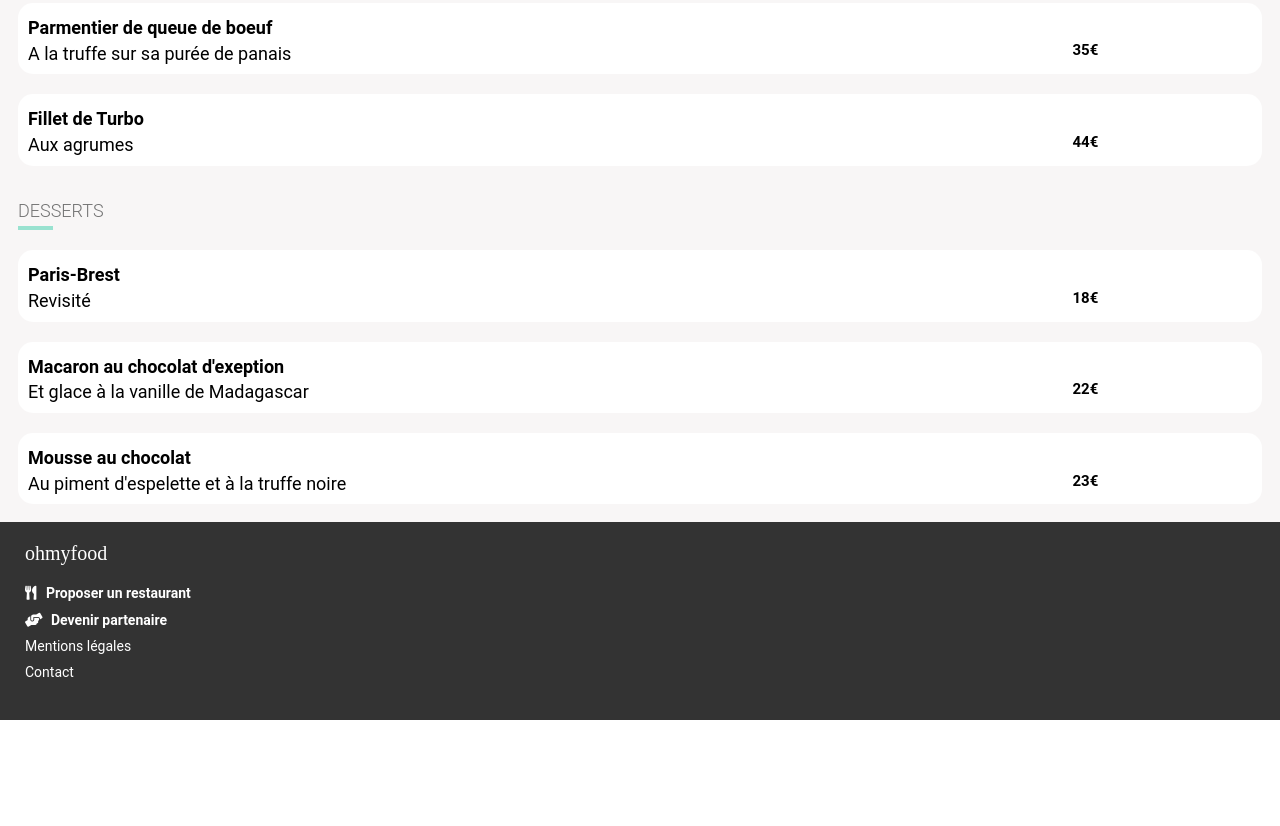
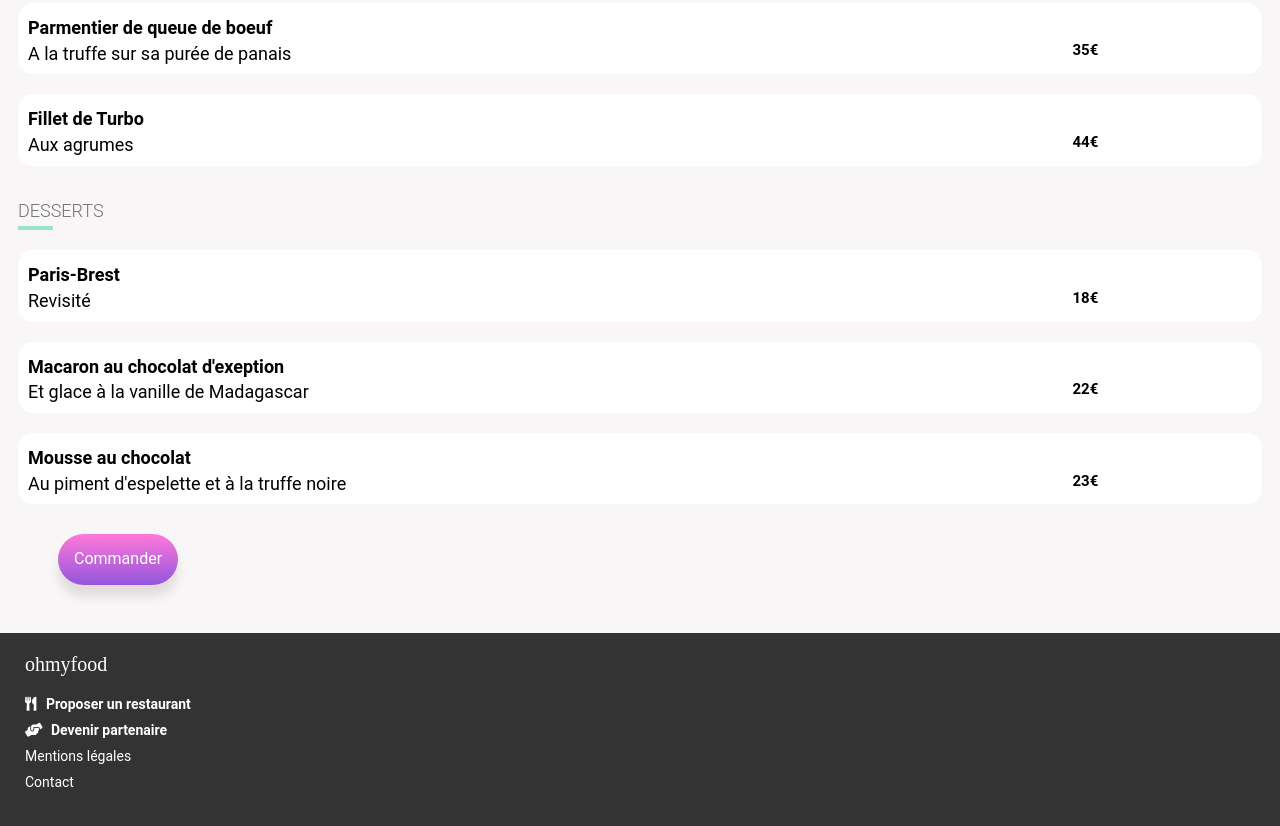
Before and after one commit to sabi2021/P3_FERHI_SABRINA, a website: page public/html/lapaletteDuGout2.html in a window 1280 px wide. Shown: the part 1546-2372 px from the top of the page. Before the commit the page ends 2266 px from the top, so only its background shows below. Drawn offline with Linux system fonts and the light colour scheme; a web font is replaced by a local one.

Commit message:
rajout du bouton  commander

```diff
--- a/public/html/lapaletteDuGout2.html
+++ b/public/html/lapaletteDuGout2.html
@@ -160,6 +160,10 @@
                         </div>
                     </article>
 
+                    <div>
+                        <button class="btn">Commander</button>
+                    </div>
+
              </div>
         </div>
     </main>
--- a/sass/components/_buttons.scss
+++ b/sass/components/_buttons.scss
@@ -1,4 +1,4 @@
-.btn {
+button{
     border-radius:50px;
     font-size: 16px;
     padding: 16px;
@@ -13,6 +13,10 @@
     transition-duration: 400ms;
     text-align: center;
     overflow: auto;
+
+    .btn{
+      margin: right 100px; ;
+    }
     &:hover {
        transform: scale(1);
        background:linear-gradient( lighten($color-secondary,5),lighten($color-primary, 5) );
```
Also changed, not shown: public/css/style.css, sass/layouts/_container.scss (line endings or trailing spaces), 1 other file.
